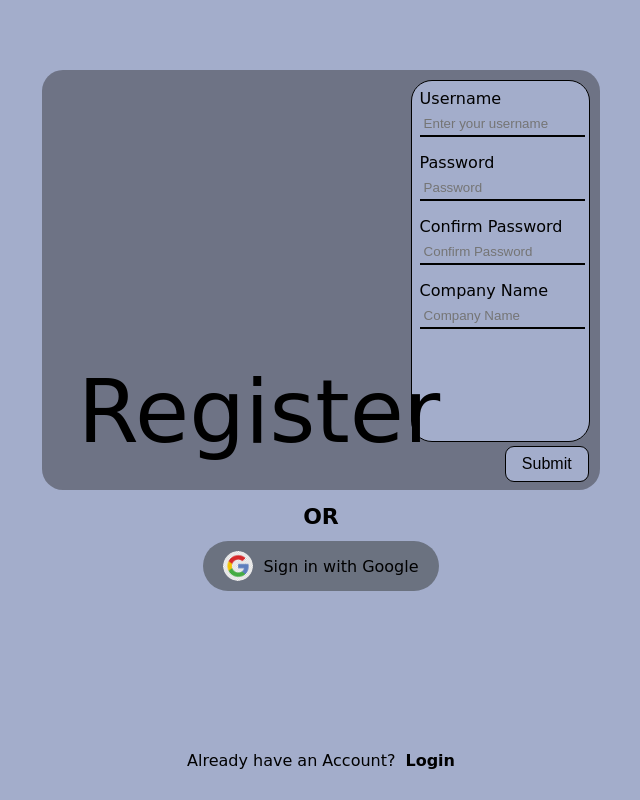
After one commit to AriseAk/HackArena, a Python web app: template pranav/templates/reghost.html in a window 1280 px wide. The commit adds this page. Shown: the whole page, without its empty margins (319-959 px from the left). Run offline with Jinja, Linux system fonts and the light colour scheme; the template is opened without the code that fills it, so the values that code supplies are empty; some web fonts are replaced.

Commit message:
Added Host home and Host register

```diff
--- a/pranav/index.html
+++ b/pranav/templates/index.html
@@ -4,14 +4,14 @@
     <meta charset="UTF-8">
     <meta name="viewport" content="width=device-width, initial-scale=1.0">
     <title>User-Home</title>
-    <link rel="stylesheet" href="index.css">
+    <link rel="stylesheet" href="/pranav/static/index.css">
 </head>
 <body>
     <div class="nav">
         <div class="head">HackArena</div>
         <div class="searchbar">
             <input class="search" type="text" placeholder="Search For Hackathons">
-            <button class="button"><img class="s" src="search.svg" alt="" srcset=""></button>
+            <button class="button"><img class="s" src="/pranav/assets/search.svg" alt="" srcset=""></button>
         </div>
     </div>
     <div class="hack"><h2>Ongoing Hackathons</h2></div>
--- /dev/null
+++ b/pranav/templates/reghost.html
@@ -0,0 +1,74 @@
+<!DOCTYPE html>
+<html lang="en">
+
+<head>
+    <meta charset="UTF-8">
+    <meta name="viewport" content="width=device-width, initial-scale=1.0">
+    <title>Register-Host</title>
+    <link rel="stylesheet" href="/akshay/static/layout.css">
+</head>
+
+<body>
+    <div class="space"></div>
+    <div class="border">
+        <div class="login">
+            <div class="header">Register</div>
+            <div class="innerbox">
+                <div class="details">Username</div>
+                <div class="mb-3">
+                    <input autocomplete="off" autofocus class="form-control mx-auto w-auto enter" name="username"
+                        placeholder="Enter your username" type="text" required>
+                </div>
+                <div class="space2"></div>
+                <div class="details">Password</div>
+                <div class="mb-3">
+                    <input class="form-control mx-auto w-auto enter" name="password" placeholder="Password"
+                        type="password" required>
+                </div>
+                <div class="space2"></div>
+                <div class="details">Confirm Password</div>
+                <div class="mb-3">
+                    <input class="form-control mx-auto w-auto enter" name="confirm" placeholder="Confirm Password"
+                        type="password" required>
+                </div>
+                <div class="space2"></div>
+                <div class="details">Company Name</div>
+                <div class="mb-3">
+                    <input class="form-control mx-auto w-auto enter" name="companme" placeholder="Company Name"
+                        type="text" required>
+                </div>
+            </div>
+            <div class="submit">
+                <button class="primary" type="submit">Submit</button>
+            </div>
+        </div>
+    </div>
+    <div class="space1"></div>
+    <div class="or">OR</div>
+    <div class="space2"></div>
+    <div class="option">
+        <div class="dropdown">
+            <button class="dropbtn">
+                <img src="/akshay/assets/360_F_518093233_bYlgthr8ZLyAUQ3WryFSSSn3ruFJLZHM 1.png" alt="Google Logo">
+                <a href="#">Sign in with Google</a>
+            </button>
+            <div class="dropdown-content">
+                <div class="dropdown-item">
+                    <img src="/akshay/assets/github1.png" alt="Github Logo">
+                    <a href="#">Continue with Github</a>
+                </div>
+                <div class="dropdown-item">
+                    <img src="/akshay/assets/linkedin.png" alt="LinkedIn Logo">
+                    <a href="#">Continue with LinkedIn</a>
+                </div>
+            </div>
+        </div>
+    </div>
+    <div class="space4"></div>
+    <div class="bottom">
+        <span>Already have an Account?</span>
+        <a href="login.html">Login</a>
+    </div>
+</body>
+
+</html>
```
Also changed, not shown: pranav/static/index.css (renamed from pranav/index.css, +27 -1 lines), pranav/templates/host-home.html (added, +25 -0 lines), pranav/assets/add.svg (added), pranav/assets/search.svg (renamed from pranav/search.svg).
